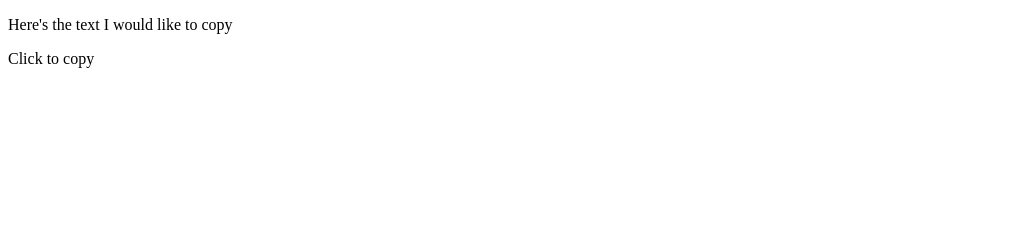
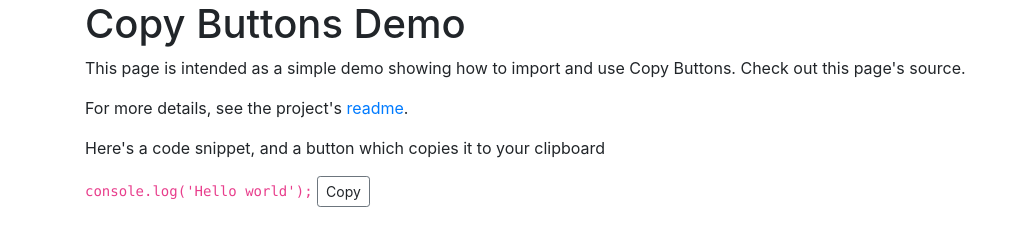
Before and after one commit to willfirman/copyButtons, a plain HTML site: page index.html in a window 1280 px wide. Shown: the whole page, without its empty margins (0-1020 px from the left). Drawn offline with nearby package versions, Linux system fonts and the light colour scheme.

Commit message:
Add example page, move usage examples and fine details from JSDoc comment to README.md

```diff
--- a/index.html
+++ b/index.html
@@ -2,17 +2,29 @@
 <html lang="en">
 <head>
     <meta charset="UTF-8">
-    <title>Copy buttons example</title>
+    <title>Copy buttons</title>
+    <link rel="stylesheet" href="https://cdn.jsdelivr.net/npm/bootstrap@4.0.0/dist/css/bootstrap.min.css" integrity="sha384-Gn5384xqQ1aoWXA+058RXPxPg6fy4IWvTNh0E263XmFcJlSAwiGgFAW/dAiS6JXm" crossorigin="anonymous">
 </head>
 <body>
-<p id="textToCopy">Here's the text I would like to copy</p>
-<div data-copy-button="copyButton" data-copy-button-target="#textToCopy">Click to copy</div>
+<div class="container">
+    <h1>Copy Buttons Demo</h1>
+    <p>This page is intended as a simple demo showing how to import and use Copy Buttons. Check out this page's source.</p>
+    <p>For more details, see the project's <a href="https://github.com/willfirman/copyButtons/blob/master/README.md">readme</a>.</p>
+    <p>Here's a code snippet, and a button which copies it to your clipboard</p>
+    <div>
+        <code id="some_code">console.log('Hello world');</code>
+        <a role="button" class="btn btn-sm btn-outline-secondary" data-copy-button="copyButton" data-copy-button-target="#some_code">Copy</a>
+    </div>
+</div>
 <script type="module">
-    import {COPY_BUTTON_TEXT, copyButtonsSetup} from './copy_buttons.js';
+    import {copyButtonsSetup} from './copy_buttons.js';
     // Configuring the success and failure text - this is optional. Configuring CSS classes works the same.
     // COPY_BUTTON_TEXT.success = 'some custom success text';
     // COPY_BUTTON_TEXT.failed = 'some custom failed text';
     copyButtonsSetup();
 </script>
+<script src="https://code.jquery.com/jquery-3.2.1.slim.min.js" integrity="sha384-KJ3o2DKtIkvYIK3UENzmM7KCkRr/rE9/Qpg6aAZGJwFDMVNA/GpGFF93hXpG5KkN" crossorigin="anonymous"></script>
+<script src="https://cdn.jsdelivr.net/npm/popper.js@1.12.9/dist/umd/popper.min.js" integrity="sha384-ApNbgh9B+Y1QKtv3Rn7W3mgPxhU9K/ScQsAP7hUibX39j7fakFPskvXusvfa0b4Q" crossorigin="anonymous"></script>
+<script src="https://cdn.jsdelivr.net/npm/bootstrap@4.0.0/dist/js/bootstrap.min.js" integrity="sha384-JZR6Spejh4U02d8jOt6vLEHfe/JQGiRRSQQxSfFWpi1MquVdAyjUar5+76PVCmYl" crossorigin="anonymous"></script>
 </body>
 </html>
```
Also changed, not shown: copy_buttons.js (+2 -35 lines), 1 other file.
